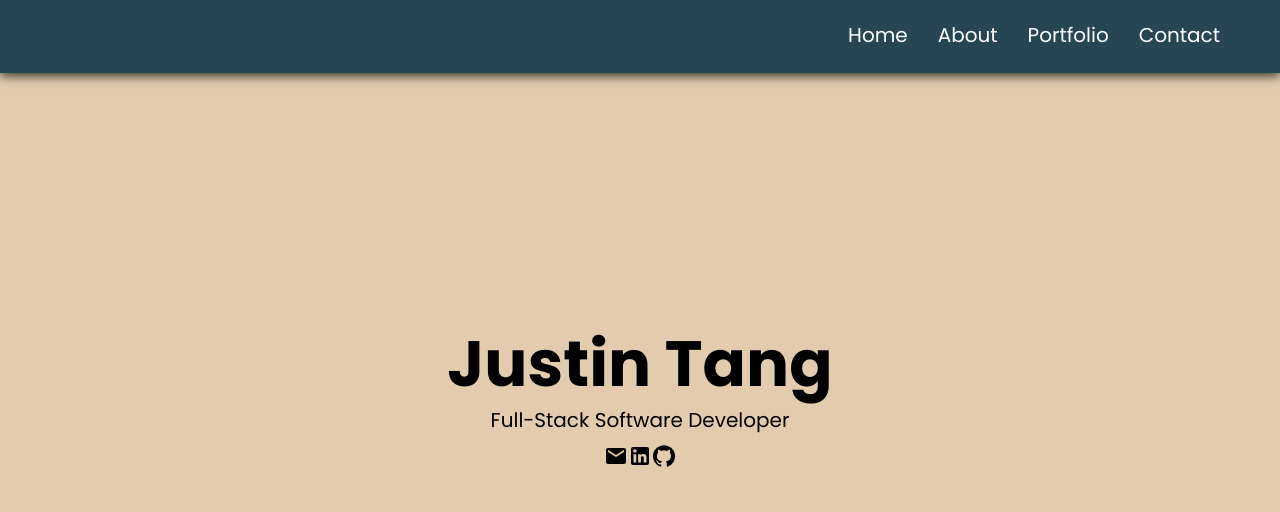
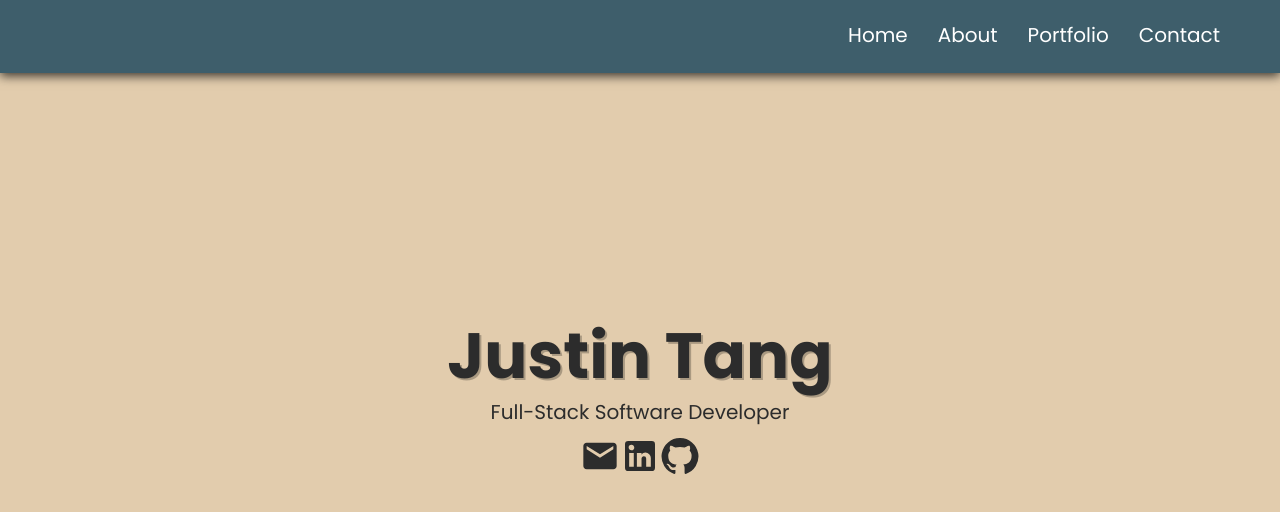
Before and after one commit to justintang510/justintang510.github.io, a React (Create React App) app: page / in a window 1280 px wide. Shown: the part 77-589 px from the top of the page. Built offline with nearby package versions, Linux system fonts and the light colour scheme.

Commit message:
fixed colors

```diff
--- a/src/components/Contact.js
+++ b/src/components/Contact.js
@@ -5,8 +5,8 @@ import EmailIcon from '@mui/icons-material/Email';
 import LinkedInIcon from '@mui/icons-material/LinkedIn';
 
 const iconStyle = {
-  fontSize: '48px',
-  color: 'black',
+  fontSize: '120px',
+  color: '#2C2C2C',
   marginTop: '10px',
   '&:hover': {
     cursor: 'pointer',
--- a/src/components/Home.js
+++ b/src/components/Home.js
@@ -4,8 +4,8 @@ import EmailIcon from '@mui/icons-material/Email';
 import LinkedInIcon from '@mui/icons-material/LinkedIn';
 
 const iconStyle = {
-  fontSize: '24px',
-  color: 'black',
+  fontSize: '40px',
+  color: '#2C2C2C',
   marginTop: '10px',
   '&:hover': {
     cursor: 'pointer',
--- a/src/components/styled/Navbar.styled.js
+++ b/src/components/styled/Navbar.styled.js
@@ -6,7 +6,7 @@ const Navbar = styled.header`
   justify-content: right;
   align-items: center;
   height: 75px;
-  background-color: #264653;
+  background-color: #3E5E6B;
   width: 100vw;
   margin: 0;
   box-shadow: 0 3px 10px rgba(0,0,0,.75);
--- a/src/components/styled/global.css.js
+++ b/src/components/styled/global.css.js
@@ -14,6 +14,7 @@ export default createGlobalStyle`
     background-color: #E2CCAD;
     overflow-x: hidden;
     font-family: 'Poppins';
+    color: #2C2C2C;
   }
 
   #projects-container {
@@ -35,7 +36,7 @@ export default createGlobalStyle`
     flex-direction: column;
     padding: 15px;
     border: 2px solid rgba(0,0,0,.75);
-    border-radius: 5px;
+    border-radius: 10px;
     width: 33%;
     justify-content: space-between;
     box-shadow: 0 10px 15px rgba(0,0,0,.75);
@@ -49,6 +50,7 @@ export default createGlobalStyle`
     position: relative;
     top: -5px;
     transition: all .2s ease;
+    color: #264653;
   }
 
   .project-info {
@@ -70,7 +72,6 @@ export default createGlobalStyle`
 
   .project-desc {
     font-size: 1em;
-
   }
 
   .tech-stack {
@@ -120,5 +121,6 @@ export default createGlobalStyle`
   h1 {
     text-align: center;
     font-size: 4rem;
+    text-shadow: 2px 2px rgba(0, 0, 0, .25);
   }
 `;
```
Also changed, not shown: 1 other file (tests, documents, lock files or other folders).
